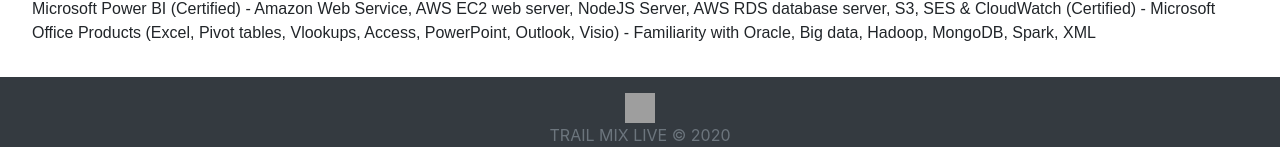
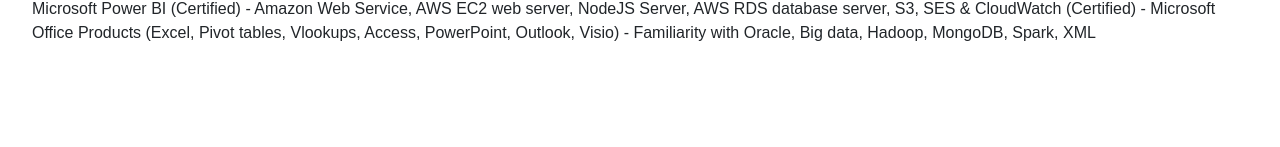
Before and after one commit to easternwashingaden/stock-tracker, a React (Create React App) app in the folder stock-tracker/: page /about in a window 1280 px wide. Shown: the part 805-952 px from the top of the page. Built offline with nearby package versions, Linux system fonts and the light colour scheme; grey boxes are pictures that could not be loaded.

Commit message:
Update the footer

```diff
--- a/stock-tracker/src/Footer.js
+++ b/stock-tracker/src/Footer.js
@@ -14,7 +14,7 @@ class Footer extends Component {
 
 
 
-        {/* <div style={{textAlign: 'center', padding : "4rem", background: "lightgray", fontWeight: "bold", maxHeight: ''} }>
+        <div style={{textAlign: 'center', padding : "3rem", background: "lightgray", fontWeight: "bold", marginTop: '15rem'} }>
           <div className="col-xs-12 col-sm-12 col-md-12 mt-2 mt-sm-2 text-center">
             <p>© 2020 Tithvorlak Mok - Copyright All right Reversed</p>
             <div className="col-xs-12 col-sm-12 col-md-12 mt-2 mt-sm-5" id="pedding">
@@ -28,22 +28,9 @@ class Footer extends Component {
           </div>
         </div>
 
-        </div>	 */}
+        </div>
 
-        <footer className="footer p-t-1 bg-dark app-footer">
-        <div className="container d-flex flex-column text-center">
-          <a href="/trailmix-live/" className="align-self-center" >
-            <img
-              alt="Trail Mix Live"
-              src="https://lh3.googleusercontent.com/pw/ACtC-3dcvjHB07jx8qG3JCbZRfxZTH6jnB2DPr3LeRoKYcI5QAl3M9xk9mXTYdrME2swfPhRz7XipbrIAotgXvXJPeec5WGOjou-vaQn0TJzGjEloWVsdxB-51w8NlIUOtIxxLlNSCJPuvmGXh-th_tF2Uw=s200-no?authuser=0"
-              width="30"
-              height="30"
-              className="d-inline-block align-top"
-            />
-          </a>
-          <p className="text-light text-muted" > TRAIL MIX LIVE © 2020 </p>
-        </div>
-      </footer>
+
       </div>
 
     );
```
